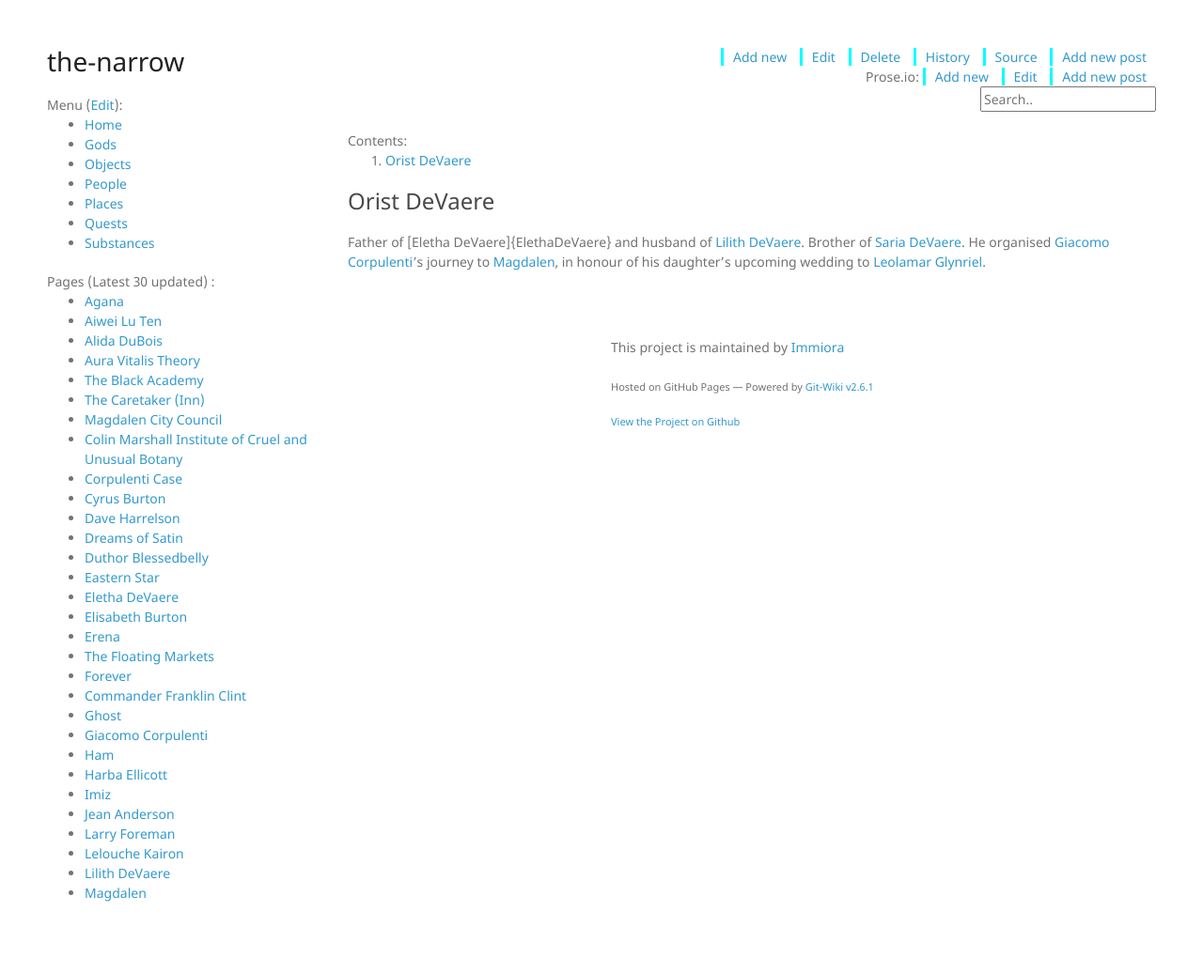
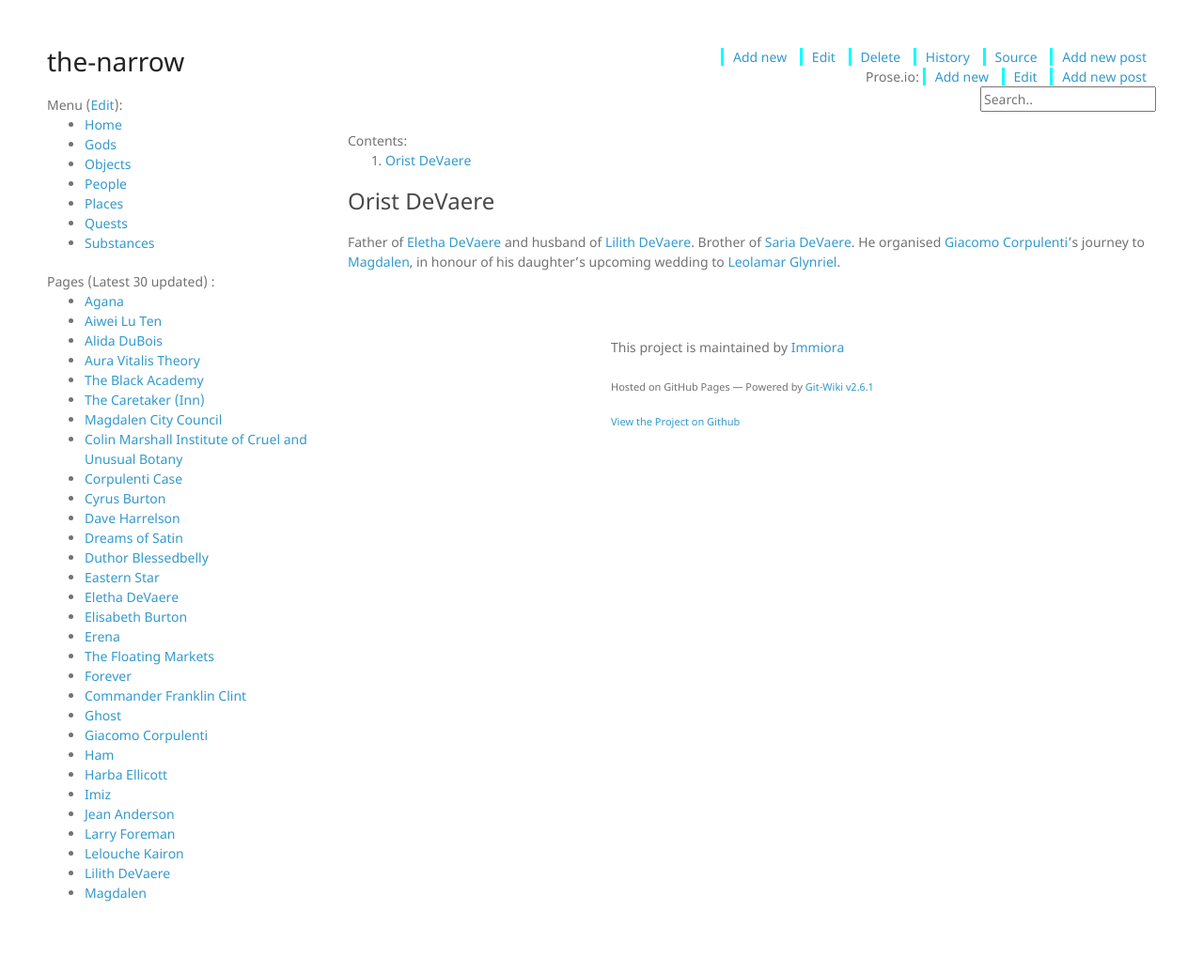
Before and after one commit to Immiora/the-narrow, a Jekyll site: the page built from wiki/people/OristDeVaere.md, in a window 1280 px wide. Shown: the whole page at 94% size. Built offline with Jekyll 4.4.1, drawn with Linux system fonts in a browser that asks for light colours; nearby versions of some CDN libraries.

Commit message:
Update OristDeVaere.md

```diff
--- a/wiki/people/OristDeVaere.md
+++ b/wiki/people/OristDeVaere.md
@@ -5,4 +5,4 @@ categories: people
 
 ### Orist DeVaere
 
-Father of [Eletha DeVaere]{ElethaDeVaere} and husband of [Lilith DeVaere](LilithDeVaere). Brother of [Saria DeVaere](SariaDeVaere). He organised [Giacomo Corpulenti](GiacomoCorpulenti)'s journey to [Magdalen](Magdalen), in honour of his daughter's upcoming wedding to [Leolamar Glynriel](LeolamarGlynriel).
+Father of [Eletha DeVaere](ElethaDeVaere) and husband of [Lilith DeVaere](LilithDeVaere). Brother of [Saria DeVaere](SariaDeVaere). He organised [Giacomo Corpulenti](GiacomoCorpulenti)'s journey to [Magdalen](Magdalen), in honour of his daughter's upcoming wedding to [Leolamar Glynriel](LeolamarGlynriel).
```
